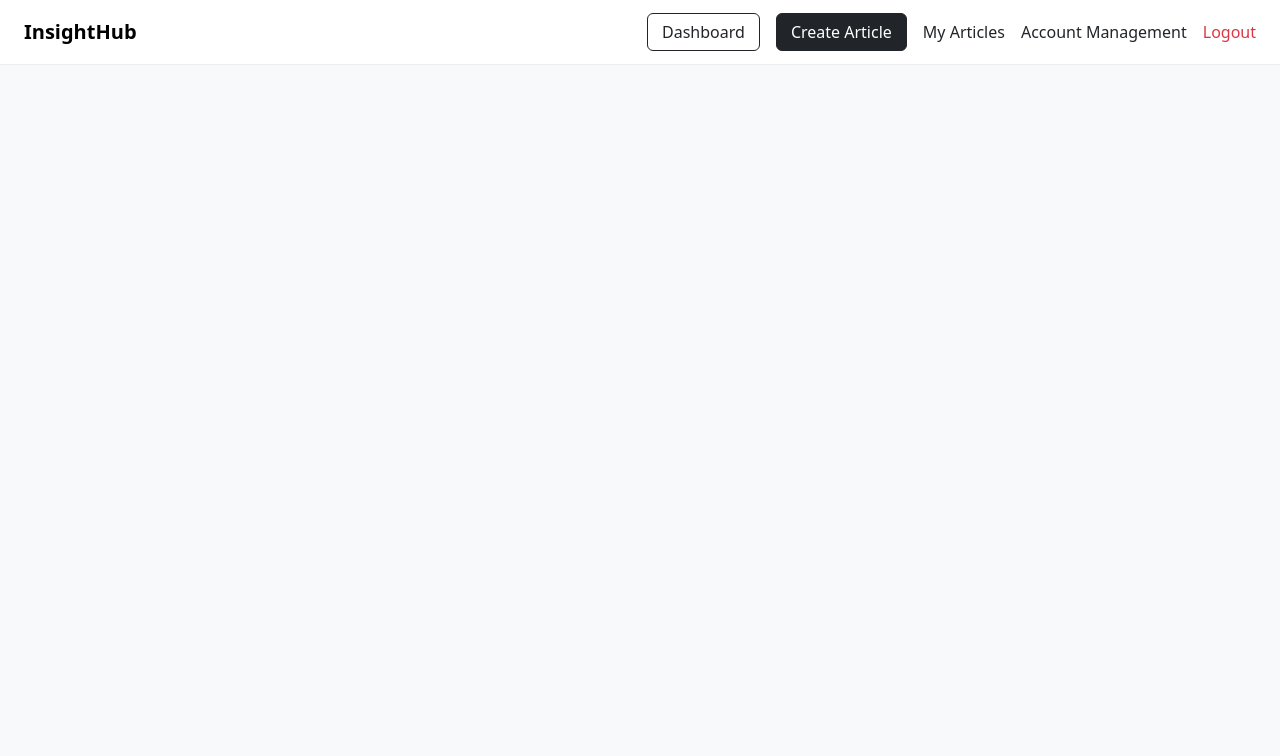
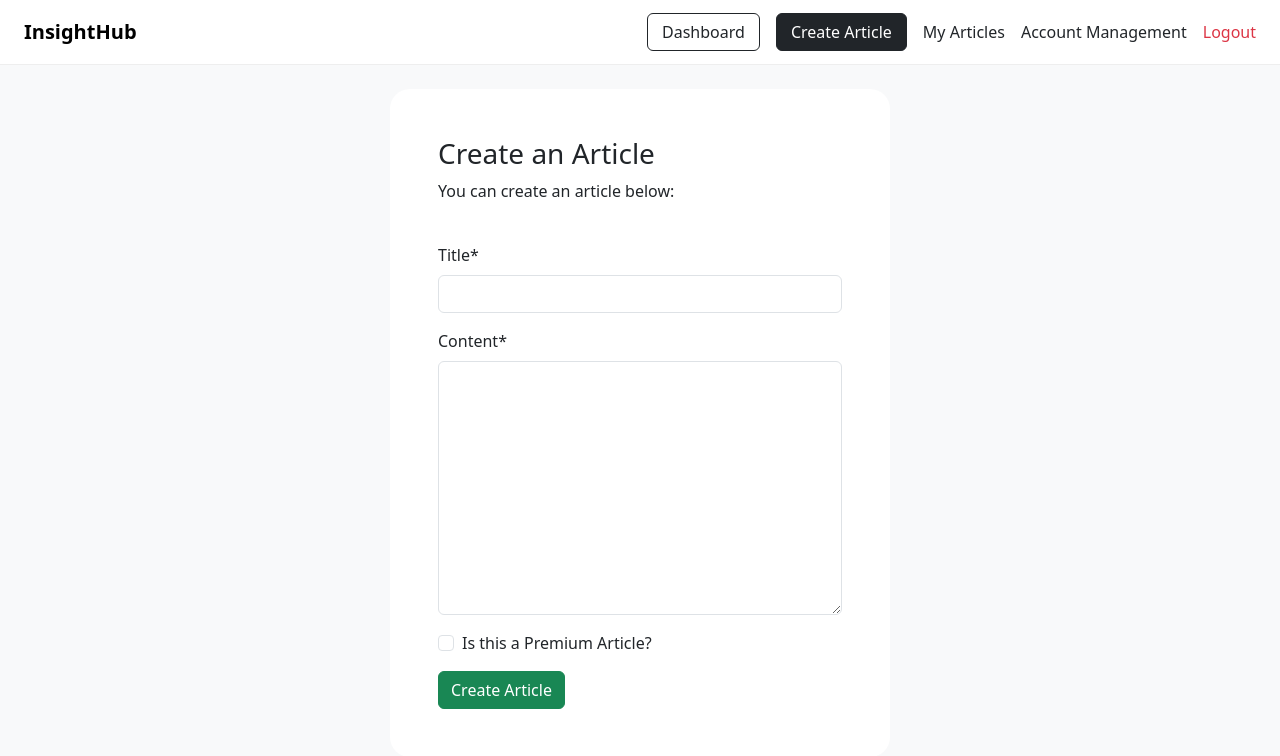
Before and after one commit to ghanshyam20/my-fullstack-project, a Django app: page /writer/create-article in a window 1280 px wide. Shown: the top 756 px of the page. Run offline with Django 5.2, Linux system fonts and the light colour scheme; the visitor is signed in with stand-in values (Sample User, id 1); some libraries are stand-ins or nearby versions.

Commit message:
create artcile

```diff
--- a/writer/templates/writer/create-article.html
+++ b/writer/templates/writer/create-article.html
@@ -3,9 +3,31 @@
 
  {% load crispy_forms_tags %}
 
+{% block content %}
+
+ <br>
 
 
- {% block content %}
+ <div class="container bg-white shadow-md p-5 form-layout">
+
+    <h3>Create an Article</h3>
+    <p>You can create an article below:</p>
+    <br>
+
+    <form method="POST" autocomplete="off">
+
+         {% csrf_token %}
+
+         {{ CreateArticleForm|crispy }}
+
+         <input  class="btn btn-success"type="submit" value="Create Article"/>
+
+    </form>
+
+ </div>
+
+
+
 
 
 
--- a/writer/templates/writer/navbar.html
+++ b/writer/templates/writer/navbar.html
@@ -25,7 +25,7 @@
 
   <div class="ms-auto navbar-right">
     <a href="{% url 'writer-dashboard' %}" class="btn btn-outline-dark ">Dashboard</a>
-    <a href="{% url '' %}" class="btn btn-dark">Create Article</a>
+    <a href="{% url 'create-article' %}" class="btn btn-dark">Create Article</a>
     <a href="{% url '' %}" class="nav-link">My Articles</a>
     <a href="{% url '' %}" class="nav-link">Account Management </a>
     <a href="{% url 'user-logout' %}" class="nav-link logout-link">Logout </a>
```
Also changed, not shown: writer/migrations/0002_rename_artcle_article.py (added).
